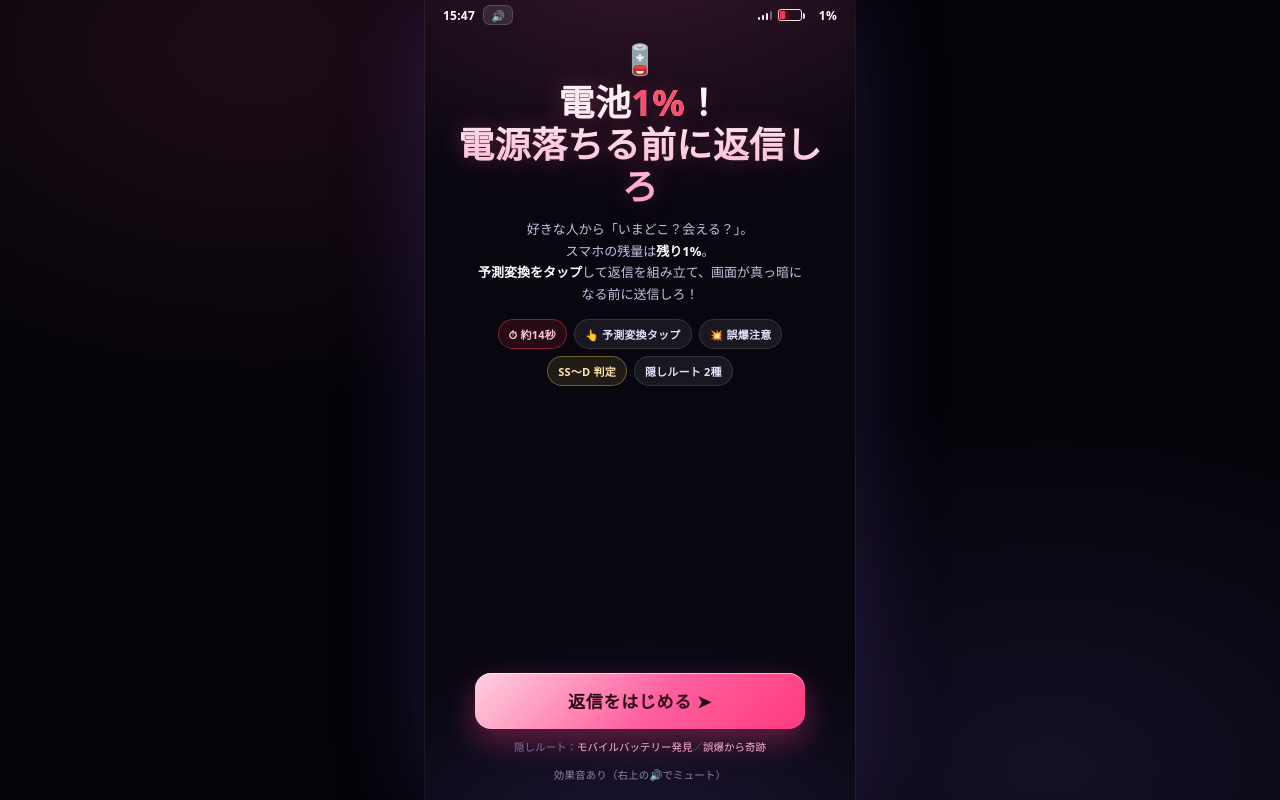
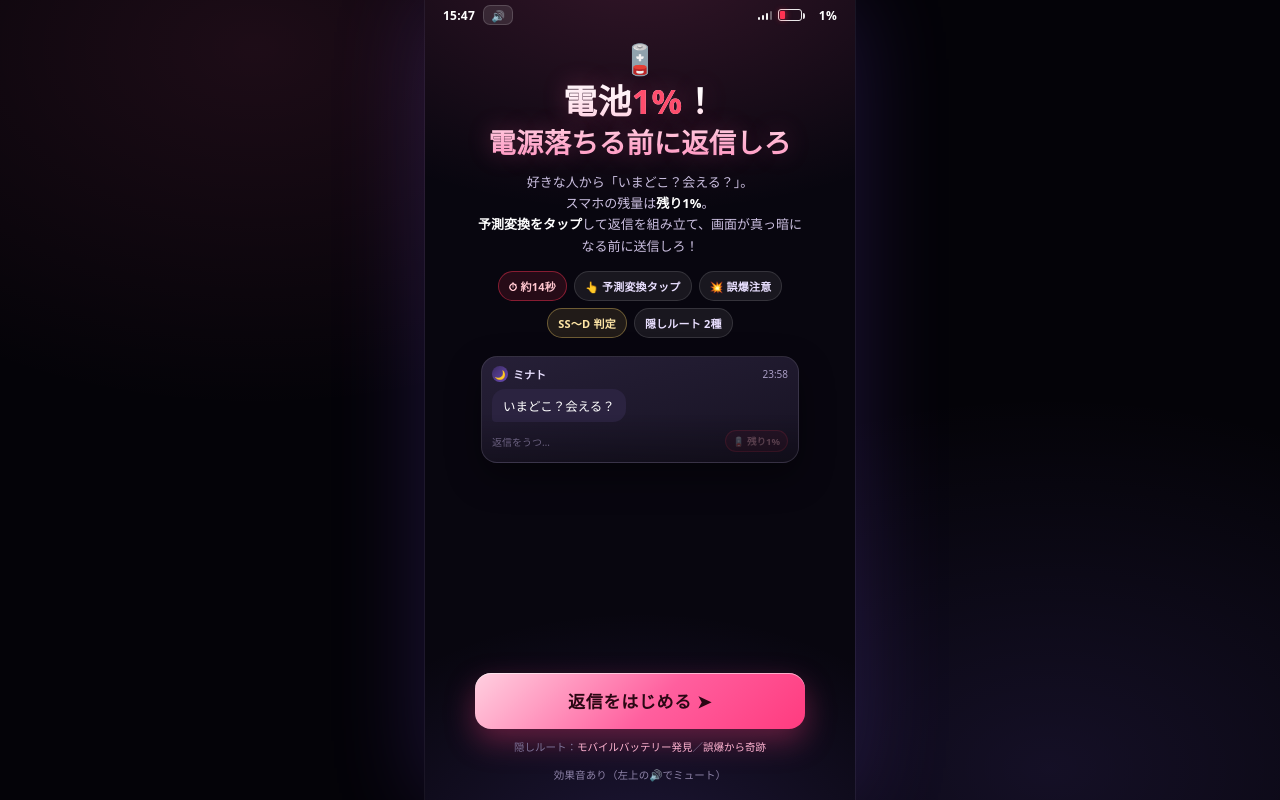
Before and after one commit to 7ckwhjy67f-stack/ticket-error-escape, a plain HTML site: page battery1/index.html in a window 1280 px wide. Drawn offline with Linux system fonts and the light colour scheme.

Commit message:
Battery1: fix title wrap and fill empty space

```diff
--- a/battery1/index.html
+++ b/battery1/index.html
@@ -100,13 +100,40 @@
   }
   @keyframes pulseRed{ 0%,100%{ opacity:.55; } 50%{ opacity:1; } }
   #title h1{
-    margin:8px 0 0; font-size:clamp(27px, 8.4vw, 36px); line-height:1.16; letter-spacing:.01em;
+    margin:8px 0 0; font-size:clamp(27px, 8.2vw, 34px); line-height:1.14; letter-spacing:.01em;
     font-weight:900;
     background:linear-gradient(180deg,#fff 20%, #ffd0e2 60%, #ff9ac4 100%);
     -webkit-background-clip:text; background-clip:text; color:transparent;
     text-shadow:0 0 24px rgba(255,95,158,.25);
   }
+  #title h1 .l2{ display:inline-block; font-size:.8em; margin-top:5px; }
   #title h1 .pct{ color:#ff4d6d; -webkit-text-fill-color:#ff4d6d; }
+
+  /* mini preview card on the title */
+  .previewCard{
+    width:100%; max-width:318px; margin:18px 0 0; padding:9px 10px 10px;
+    border-radius:16px; text-align:left;
+    background:linear-gradient(165deg,rgba(40,33,58,.95),rgba(24,19,36,.95));
+    border:1px solid rgba(255,255,255,.1);
+    box-shadow:0 14px 34px rgba(0,0,0,.4);
+    position:relative; overflow:hidden;
+  }
+  .previewCard::after{
+    content:""; position:absolute; inset:0; pointer-events:none;
+    background:linear-gradient(180deg, transparent 55%, rgba(0,0,0,.28));
+  }
+  .pcHead{ display:flex; align-items:center; justify-content:space-between; font-size:10px; color:#a99dc4; }
+  .pcHead b{ color:#e8dfff; font-size:11px; display:flex; align-items:center; gap:5px; }
+  .pcHead i{ width:16px; height:16px; border-radius:50%; background:linear-gradient(135deg,#3a2b5e,#6b4bb8); display:inline-flex; align-items:center; justify-content:center; font-size:9px; font-style:normal; }
+  .pcMsg{
+    margin-top:7px; display:inline-block; max-width:88%; padding:7px 11px;
+    border-radius:13px 13px 13px 4px; background:#2b2340;
+    font-size:12.5px; color:#fff;
+  }
+  .pcFoot{ display:flex; align-items:center; justify-content:space-between; margin-top:8px; }
+  .pcReply{ font-size:10px; color:#7f7398; }
+  .pcBat{ font-size:9.5px; font-weight:900; color:#ffb0bf; padding:3px 7px; border-radius:999px;
+    background:rgba(255,51,82,.16); border:1px solid rgba(255,51,82,.45); animation:blink 1.4s steps(2,end) infinite; }
   #title .lead{
     margin:12px 0 0; font-size:13px; line-height:1.65; color:#cbbfe0;
     max-width:330px;
@@ -473,7 +500,7 @@
     <!-- TITLE -->
     <section class="screen" id="title">
       <div class="logoBatt">🪫</div>
-      <h1>電池<span class="pct">1%</span>！<br>電源落ちる前に返信しろ</h1>
+      <h1>電池<span class="pct">1%</span>！<br><span class="l2">電源落ちる前に返信しろ</span></h1>
       <p class="lead">好きな人から「いまどこ？会える？」。<br>スマホの残量は<b>残り1%</b>。<br><b>予測変換をタップ</b>して返信を組み立て、画面が真っ暗になる前に送信しろ！</p>
       <div class="chips">
         <span class="chip red">⏱ 約14秒</span>
@@ -484,9 +511,14 @@
         <span class="chip gold">SS〜D 判定</span>
         <span class="chip">隠しルート 2種</span>
       </div>
+      <div class="previewCard">
+        <div class="pcHead"><b><i>🌙</i>ミナト</b><span>23:58</span></div>
+        <div class="pcMsg">いまどこ？会える？</div>
+        <div class="pcFoot"><span class="pcReply">返信をうつ…</span><span class="pcBat">🪫 残り1%</span></div>
+      </div>
       <button class="bigBtn" id="startBtn" type="button">返信をはじめる ➤</button>
       <p class="secretLine">隠しルート：<span>モバイルバッテリー発見</span>／<span>誤爆から奇跡</span></p>
-      <p class="tinyNote">効果音あり（右上の🔊でミュート）</p>
+      <p class="tinyNote">効果音あり（左上の🔊でミュート）</p>
     </section>
 
     <!-- RESULT -->
```
